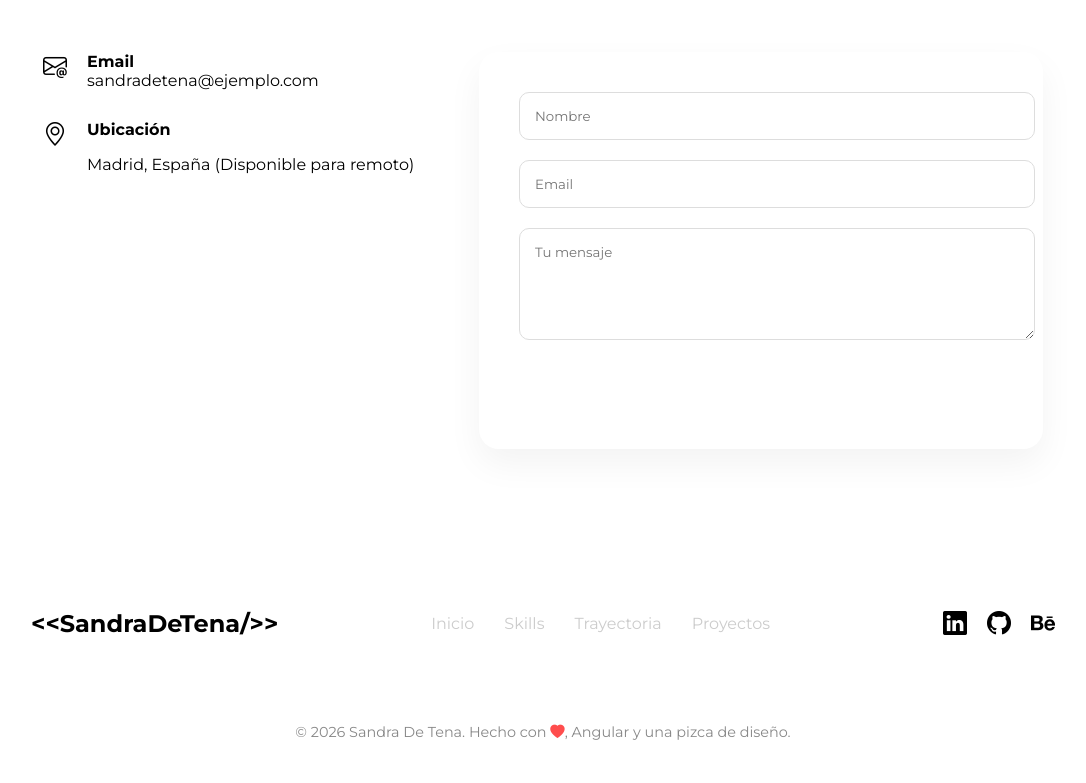
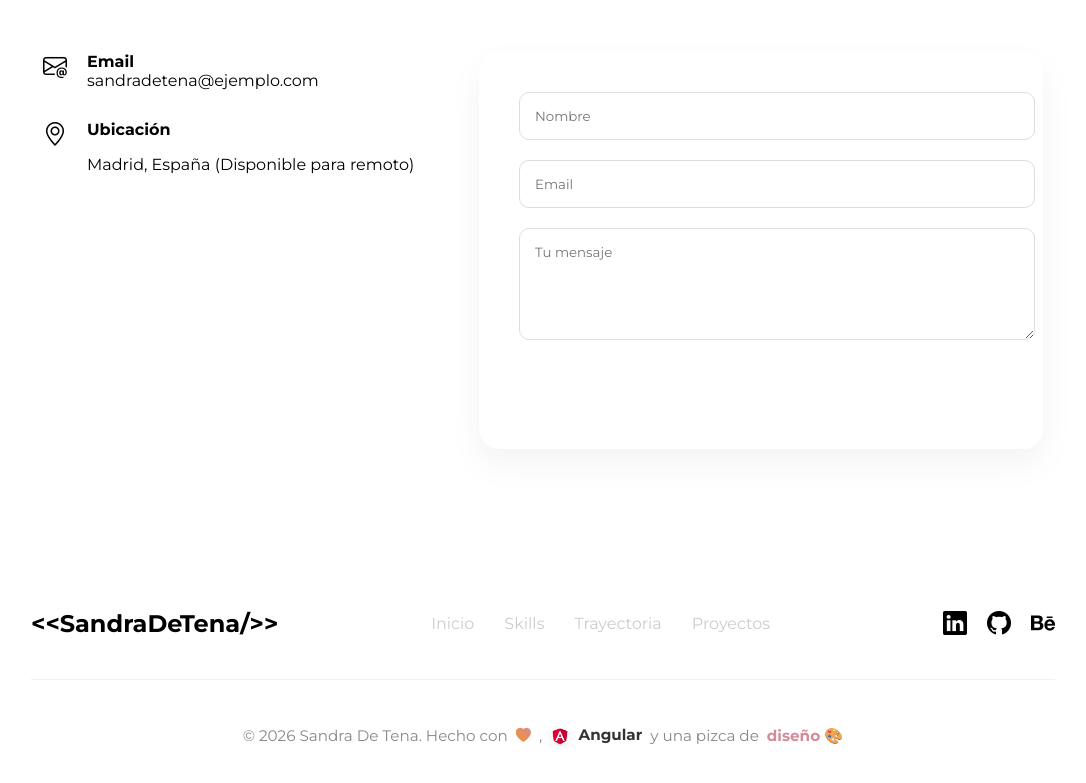
Before and after one commit to SandraDeTena/Portfolio_Web_Sandra, an Angular app: page / in a window 1280 px wide. Shown: the part 5700-6483 px from the top of the page, without its empty margins (97-1183 px from the left). Built offline with nearby package versions, Linux system fonts and the light colour scheme.

Commit message:
style(footer): finalize footer with Angular logo and corporate branding

```diff
--- a/src/app/features/home/home.html
+++ b/src/app/features/home/home.html
@@ -539,7 +539,16 @@
     </div>
   </div>
 
-  <div class="footer-bottom">
-    <p>&copy; 2026 Sandra De Tena. Hecho con <i class="bi bi-heart-fill"></i>, Angular y una pizca de diseño.</p>
-  </div>
+<div class="footer-bottom">
+  <p>
+    &copy; 2026 Sandra De Tena. Hecho con
+    <i class="bi bi-heart-fill heart-gradient"></i>,
+    <span class="tech-stack">
+      <img src="Angular_full_color_logo.svg.png" alt="Angular Logo" class="angular-icon">
+      Angular
+    </span>
+    y una pizca de
+    <span class="design-stack">diseño 🎨</span>
+  </p>
+</div>
 </footer>
--- a/src/app/features/home/home.scss
+++ b/src/app/features/home/home.scss
@@ -529,7 +529,7 @@
 
 .btn-git { background: #333; color: white; margin-right: 10px; }
 .btn-live { border: 2px solid #F7941E; color: #F7941E; }
-.btn-behance { background: #0057ff; color: white; width: 100%; justify-content: center; }
+.btn-behance { background: #00ffb7; color: white; width: 100%; justify-content: center; }
 
 @keyframes slideCode {
   from { transform: translateY(0); }
@@ -1161,4 +1161,56 @@
     color: #888;
     i { color: #ff4d4d; }
   }
+
+  .footer-bottom {
+  text-align: center;
+  padding: 30px 0;
+  font-size: 0.95rem;
+  color: #888;
+  border-top: 1px solid rgba(0, 0, 0, 0.05);
+
+  p {
+    display: flex;
+    align-items: center;
+    justify-content: center;
+    gap: 8px; /* Espacio entre los elementos */
+    flex-wrap: wrap;
+  }
+
+  /* El corazón con tu degradado corporativo naranja-rosa */
+  .heart-gradient {
+    background: linear-gradient(45deg, #F7941E, #D48A9B);
+    -webkit-background-clip: text;
+    -webkit-text-fill-color: transparent;
+    display: inline-block;
+  }
+
+  /* Control del tamaño del logo de Angular */
+  .angular-icon {
+    width: 20px;
+    height: auto;
+    vertical-align: middle;
+    margin-right: 4px;
+    filter: drop-shadow(0 2px 4px rgba(0,0,0,0.1));
+  }
+
+  .tech-stack {
+    color: #333;
+    font-weight: 700;
+  }
+
+  .design-stack {
+    color: #D48A9B; /* Tu rosa corporativo */
+    font-weight: 700;
+  }
+
+  /* Animación sutil al pasar el ratón por el footer */
+  &:hover {
+    .heart-gradient {
+      transform: scale(1.2);
+      transition: transform 0.3s ease;
+    }
+  }
 }
+
+}
```
